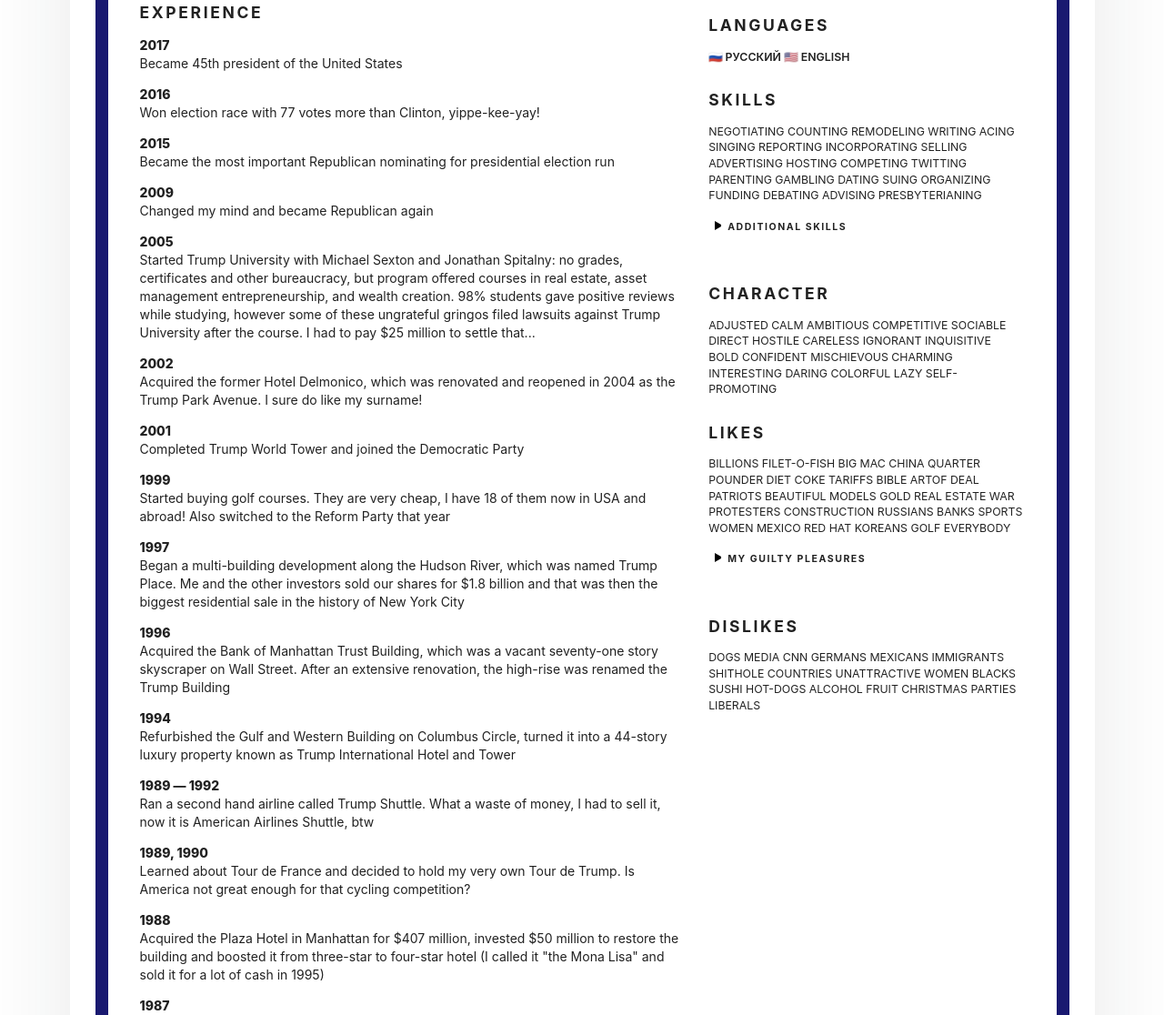
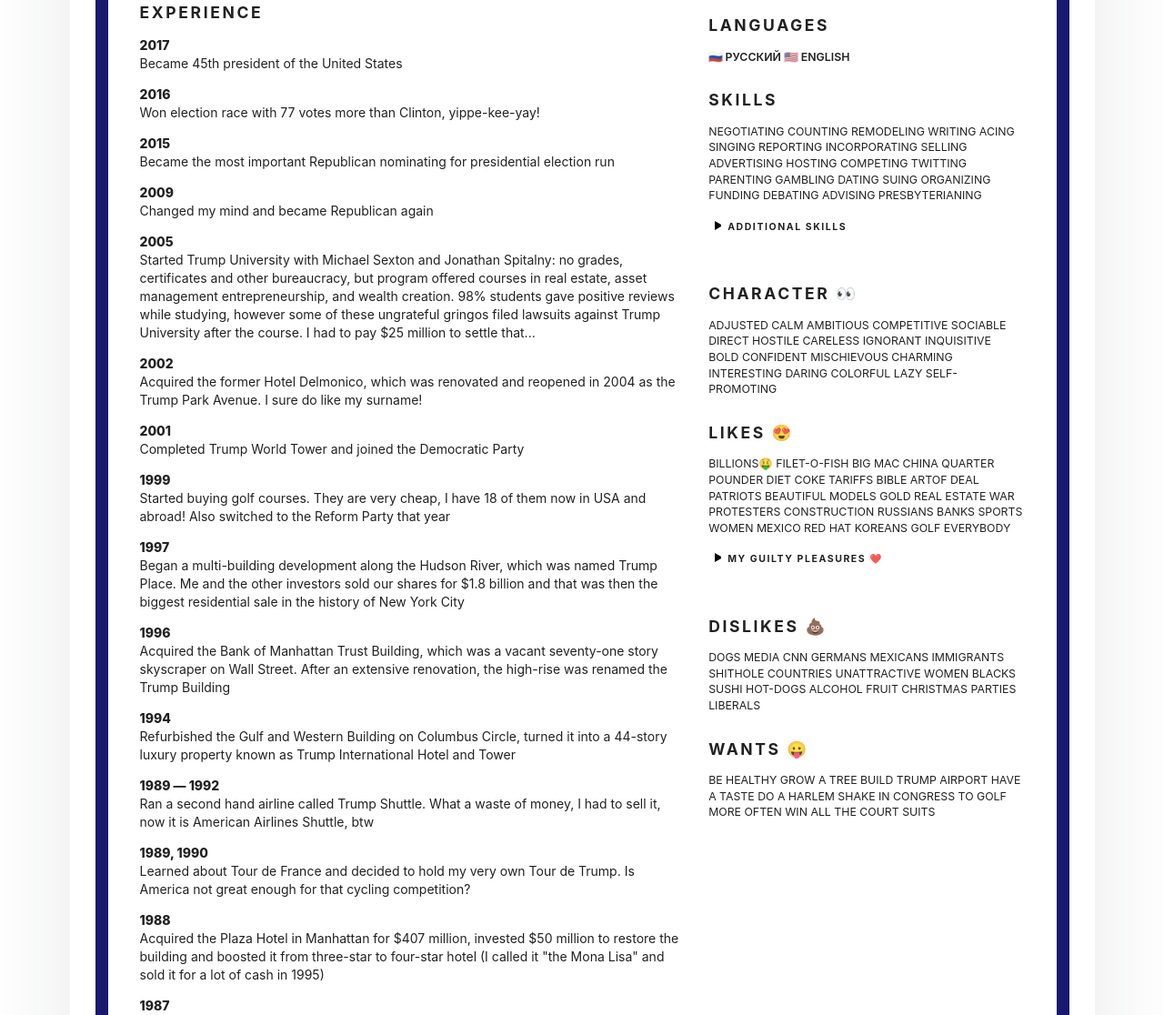
Before and after one commit to Dofamin1/homepage, a plain HTML site: page index.html in a window 1280 px wide. Shown: the part 564-1680 px from the top of the page at 91% size. Drawn offline with Linux system fonts and the light colour scheme.

Commit message:
add "wants" section + add  some emoji

```diff
--- a/index.html
+++ b/index.html
@@ -324,33 +324,33 @@
                   </ul>
                 </section>
                 <section>
-                  <h3>CHARACTER</h3>
+                  <h3>CHARACTER 👀</h3>
                   <p class="tags small">
                       ADJUSTED CALM AMBITIOUS COMPETITIVE SOCIABLE DIRECT HOSTILE CARELESS IGNORANT INQUISITIVE BOLD CONFIDENT MISCHIEVOUS CHARMING INTERESTING DARING COLORFUL LAZY SELF-PROMOTING
                   </p>
                 </section>
                 <section>
-                  <h3>LIKES</h3>
+                  <h3>LIKES 😍</h3>
                   <p class="tags small">
-                      BILLIONS FILET-O-FISH BIG MAC CHINA QUARTER POUNDER DIET COKE TARIFFS BIBLE ARTOF DEAL PATRIOTS BEAUTIFUL MODELS GOLD REAL ESTATE WAR PROTESTERS CONSTRUCTION RUSSIANS BANKS SPORTS WOMEN MEXICO RED HAT KOREANS GOLF EVERYBODY
+                      BILLIONS🤑 FILET-O-FISH BIG MAC CHINA QUARTER POUNDER DIET COKE TARIFFS BIBLE ARTOF DEAL PATRIOTS BEAUTIFUL MODELS GOLD REAL ESTATE WAR PROTESTERS CONSTRUCTION RUSSIANS BANKS SPORTS WOMEN MEXICO RED HAT KOREANS GOLF EVERYBODY
                   </p>
                   <ul >
                       <li class="details">
                         <input type="checkbox" >
-                        <label for="other" class="summary"><h6>My guilty pleasures</h6></label>
+                        <label for="other" class="summary"><h6>My guilty pleasures ❤️</h6></label>
                         <div>
                           <ul>
                             <li>
-                              <p>Emmanuel Macron is my favourite European President. Even though he is not as tall as I, I adore cuddling him and shaking his strong and ambitious hand of a leader</p>
+                              <p><span class="boldText">Emmanuel Macron</span> is my favourite European President. Even though he is not as tall as I, I adore cuddling him and shaking his strong and ambitious hand of a leader</p>
                             </li>
                             <li>
-                              <p>Twitting constitutes a large part of my self-identity. Moreover, Americans and the world like to follow me. Why haven’t I been already nominated for a Blogger of the Year?</p>
+                              <p><span class="boldText">Twitting</span> constitutes a large part of my self-identity. Moreover, Americans and the world like to follow me. Why haven’t I been already nominated for a Blogger of the Year?</p>
                             </li>
                             <li>
-                              <p>Walls must be everywhere! I would build it all backwards and forwards. If your party (working place etc) doesn’t include any walls, do not even try to invite me. </p>
+                              <p>Walls must be <span class="boldText">everywhere!</span> I would build it all backwards and forwards. If your party (working place etc) doesn’t include any walls, do not even try to invite me. </p>
                             </li>
                             <li>
-                              <p>Coiffure. Ideal haircut predicts success. Be cute with me, and I will share the contact of my hairdresser.</p>
+                              <p>Coiffure.  <span class="boldText">Ideal haircut</span> predicts success. Be cute with me, and I will share the contact of my hairdresser.</p>
                             </li>
                           </ul>
                         </div>
@@ -358,10 +358,14 @@
                   </ul>
                 </section>
                 <section>
-                    <h3>DISLIKES</h3>
+                    <h3>DISLIKES 💩</h3>
                     <p class="tags small">
                         DOGS MEDIA CNN GERMANS MEXICANS IMMIGRANTS SHITHOLE COUNTRIES UNATTRACTIVE WOMEN BLACKS SUSHI HOT-DOGS ALCOHOL FRUIT CHRISTMAS PARTIES LIBERALS
                     </p>
+                </section>
+                <section>
+                  <h3>WANTS 😛</h3>
+                  <p class="tags small">BE HEALTHY GROW A TREE BUILD TRUMP AIRPORT HAVE A TASTE DO A HARLEM SHAKE IN CONGRESS TO GOLF MORE OFTEN WIN ALL THE COURT SUITS</p>
                 </section>
                 <!-- Wants -->
                 <!-- Education -->
```
